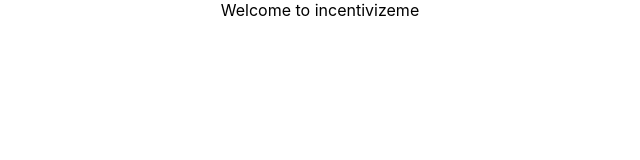
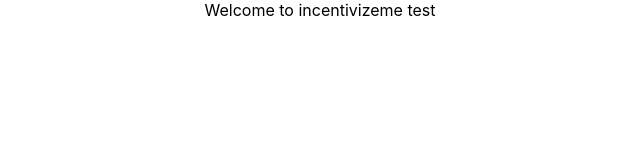
Before and after one commit to Priyanshi-29072004/Incentivizeme, a React (Create React App) app: page / in a window 1280 px wide. Shown: the top 160 px of the page, without its empty margins (320-960 px from the left). Built offline with nearby package versions, Linux system fonts and the light colour scheme.

Commit message:
updated name

```diff
--- a/src/App.js
+++ b/src/App.js
@@ -2,7 +2,7 @@ import logo from "./logo.svg";
 import "./App.css";
 
 function App() {
-  return <div className="App">Welcome to incentivizeme</div>;
+  return <div className="App">Welcome to incentivizeme test</div>;
 }
 
 export default App;
```
